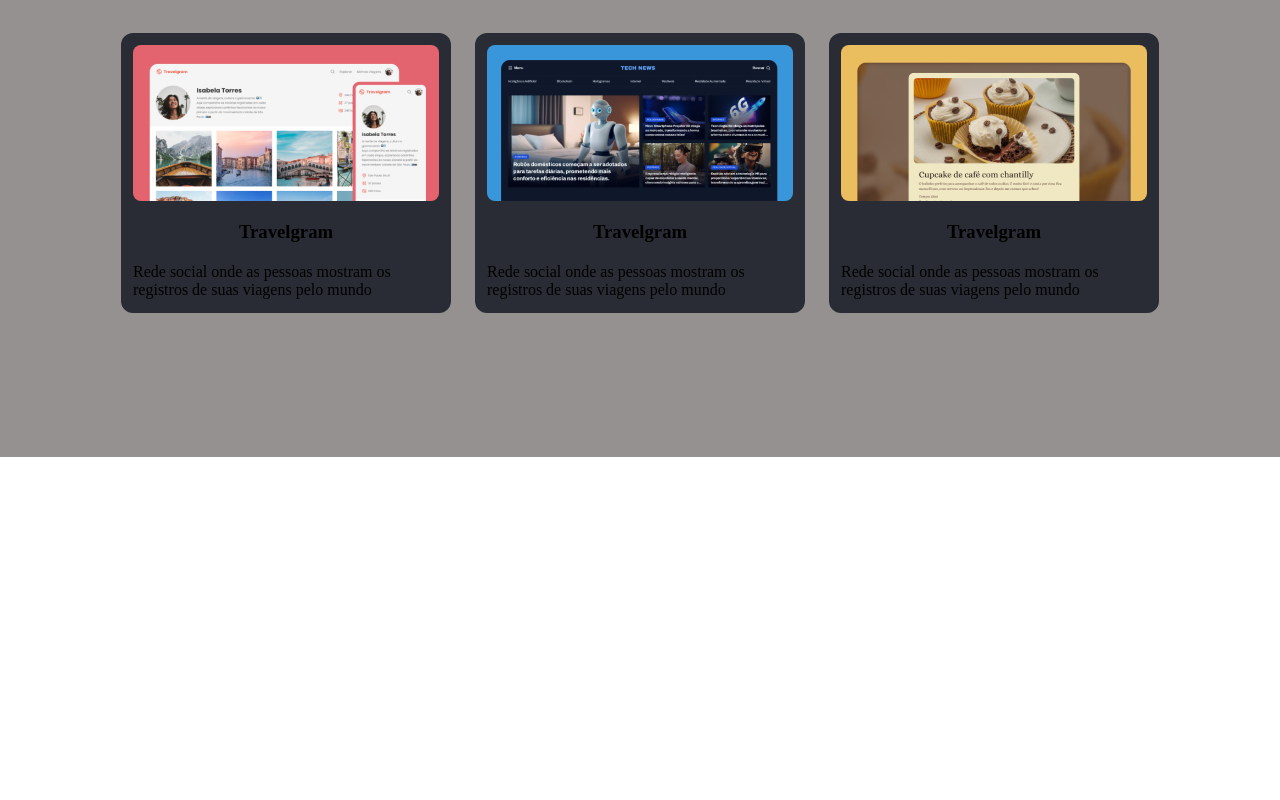
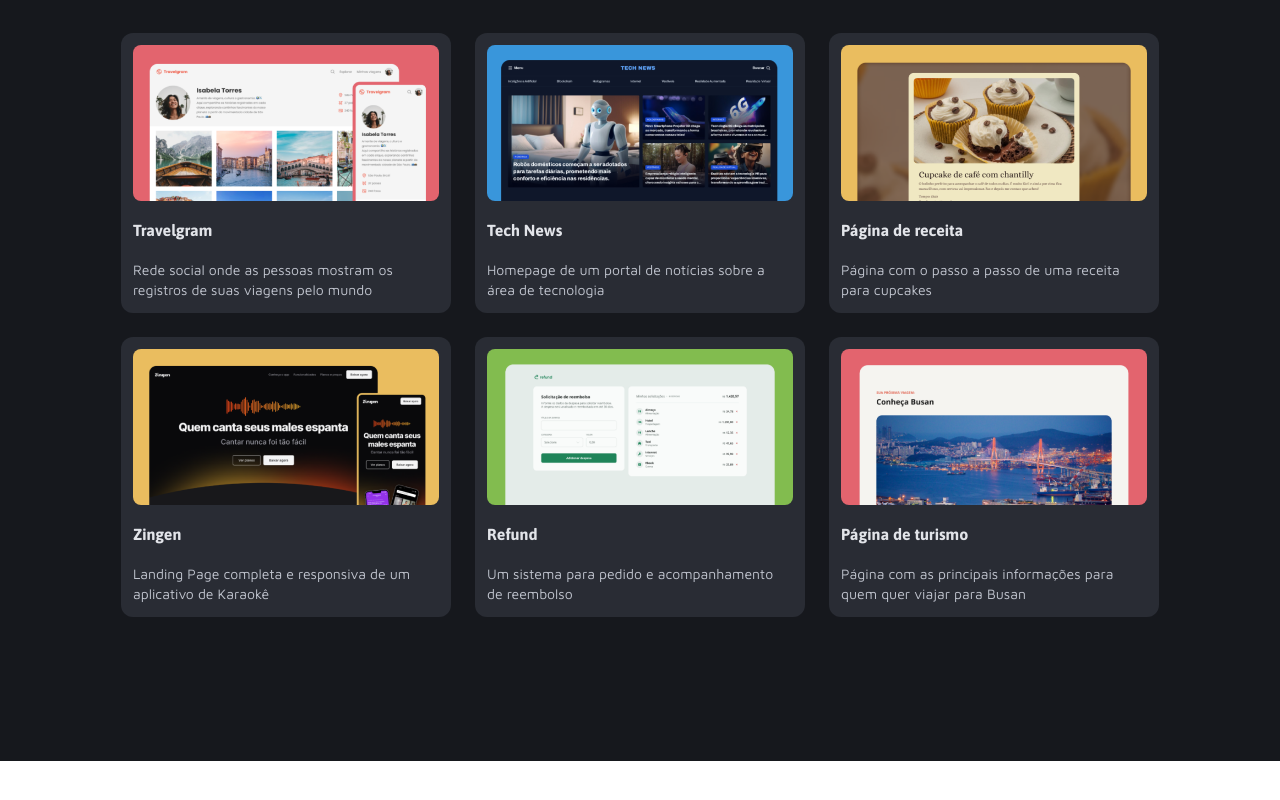
Before and after one commit to mellodev11/Port, a plain HTML site: page index.html in a window 1280 px wide. Shown: the part 1226-2026 px from the top of the page. Drawn offline with Linux system fonts and the light colour scheme.

Commit message:
edit nos cards do main

```diff
--- a/index.html
+++ b/index.html
@@ -77,30 +77,30 @@
         </div>
         <div id="projectCard">
             <img src="/assets/Thumbnail_Project-02.png" alt="Projeto 2">
-            <h3>Travelgram</h3>
-            <p>Rede social onde as pessoas mostram os registros de suas viagens pelo mundo</p>
+            <h3>Tech News</h3>
+            <p>Homepage de um portal de notícias sobre a área de tecnologia</p>
         </div>
         <div id="projectCard">
             <img src="/assets/Thumbnail_Project-03.png" alt="Projeto 3">
-            <h3>Travelgram</h3>
-            <p>Rede social onde as pessoas mostram os registros de suas viagens pelo mundo</p>
-        <!-- </div>
+            <h3>Página de receita</h3>
+            <p>Página com o passo a passo de uma receita para cupcakes</p>
+        </div>
         <div id="projectCard">
             <img src="/assets/Thumbnail_Project-04.png" alt="Projeto 4">
-            <h3>Travelgram</h3>
-            <p>Rede social onde as pessoas mostram os registros de suas viagens pelo mundo</p>
+            <h3>Zingen</h3>
+            <p>Landing Page completa e responsiva de um aplicativo de Karaokê</p>
         </div>
         <div id="projectCard">
             <img src="/assets/Thumbnail_Project-05.png" alt="Projeto 5">
-            <h3>Travelgram</h3>
-            <p>Rede social onde as pessoas mostram os registros de suas viagens pelo mundo</p>
+            <h3>Refund</h3>
+            <p>Um sistema para pedido e acompanhamento de reembolso</p>
         </div>
         <div id="projectCard">
             <img src="/assets/Thumbnail_Project-06.png" alt="Projeto 6">
-            <h3>Travelgram</h3>
-            <p>Rede social onde as pessoas mostram os registros de suas viagens pelo mundo</p>
+            <h3>Página de turismo</h3>
+            <p>Página com as principais informações para quem quer viajar para Busan</p>
         </div>
-         -->
+
 
 
 
--- a/styles/main.css
+++ b/styles/main.css
@@ -1,5 +1,5 @@
 main {
-    background-color: #554d4d9d;
+    background:var(--color-gray-200);
     display: flex;
     padding: 72px 120px 144px 120px;
     flex-direction: column;
@@ -45,6 +45,15 @@ main {
     border-radius: 12px;
     background: var(--color-gray-300)
 }
+#projectCard:hover{
+    border: 1.5px solid var(--color-red);
+    background: var(--color-gray-300);
+    cursor: pointer;
+    transition: 0.5s;
+
+
+}
+
 
 #projectCard img {
     width: 306px;
@@ -52,3 +61,17 @@ main {
     flex-shrink: 0;
     border-radius: 8px;
 }
+#projectCard h3{
+    font:var(--title-sm) ;
+    color: var(--color-gray-600);
+    align-self: stretch;
+    /* margin-bottom: 8px; */
+
+}
+#projectCard p{
+    align-self: stretch;
+    font: var(--text-sm);
+    color: var(--color-gray-500);
+    max-width: 298px;
+    /* margin-bottom: 8px; */
+}
```
